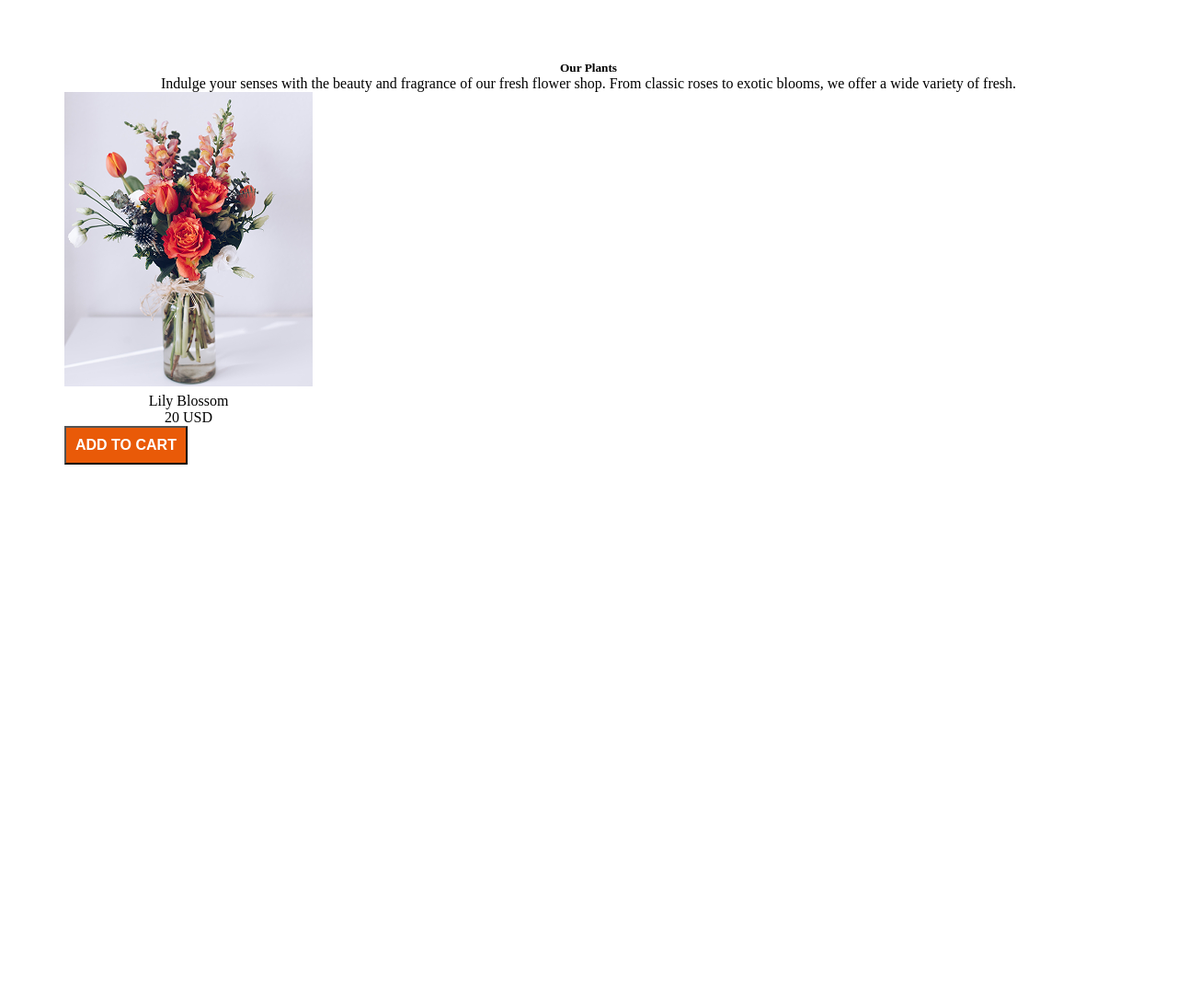
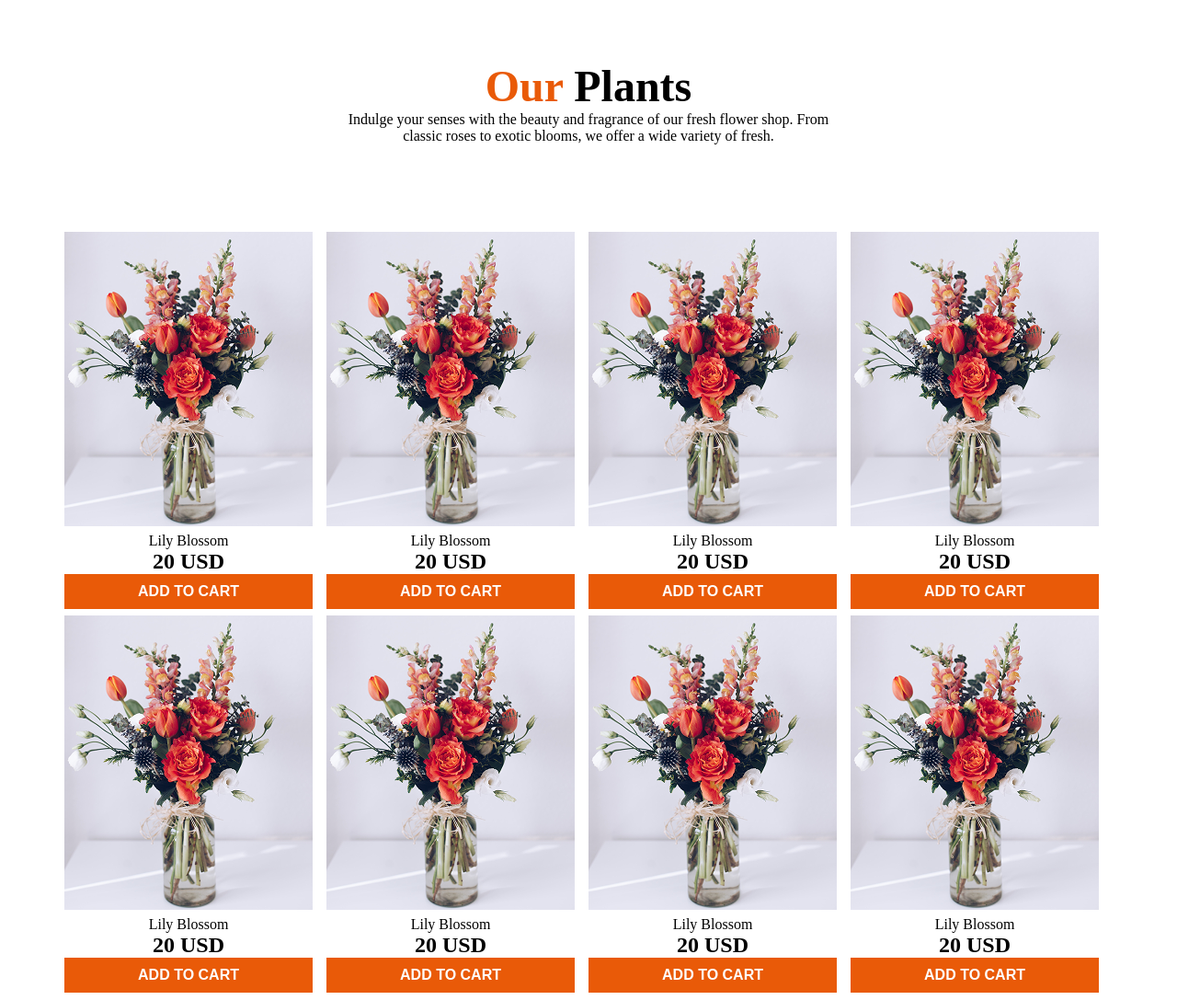
Before and after one commit to Kamran-8674/second-assignment, a plain HTML site: page index.html in a window 1280 px wide. Shown: the part 580-1667 px from the top of the page at 92% size. Before the commit the page ends 1098 px from the top, so only its background shows below. Drawn offline with Linux system fonts and the light colour scheme.

Commit message:
added some cards

```diff
--- a/index.html
+++ b/index.html
@@ -31,14 +31,49 @@
     </header>
     <main>
         <section class="section1">
-            <div class="section1-title">
-                <h5>Our Plants</h5>
-                <p>Indulge your senses with the beauty and fragrance of our fresh flower shop. From classic roses to exotic blooms, we offer a wide variety of fresh.</p>
+            <div class="">
+                <h5 class="section1-title"><span class="primery-color">Our</span>  Plants</h5>
+                <p class="section1-sub-title">Indulge your senses with the beauty and fragrance of our fresh flower shop. From <br> classic roses to exotic blooms, we offer a wide variety of fresh.</p>
             </div>
             <div class="card-container">
                 <div class="card">
                     <img src="assets/sample-flower-image.png" alt="">
-                    <p class="card-title">Lily Blossom <br> 20 USD</p>
+                    <p class="card-title">Lily Blossom <br><span class="card-cost">20 USD</span> </p>
+                    <button class="btn">ADD TO CART</button>
+                </div>
+                <div class="card">
+                    <img src="assets/sample-flower-image.png" alt="">
+                    <p class="card-title">Lily Blossom <br><span class="card-cost">20 USD</span> </p>
+                    <button class="btn">ADD TO CART</button>
+                </div>
+                <div class="card">
+                    <img src="assets/sample-flower-image.png" alt="">
+                    <p class="card-title">Lily Blossom <br><span class="card-cost">20 USD</span> </p>
+                    <button class="btn">ADD TO CART</button>
+                </div>
+                <div class="card">
+                    <img src="assets/sample-flower-image.png" alt="">
+                    <p class="card-title">Lily Blossom <br><span class="card-cost">20 USD</span> </p>
+                    <button class="btn">ADD TO CART</button>
+                </div>
+                <div class="card">
+                    <img src="assets/sample-flower-image.png" alt="">
+                    <p class="card-title">Lily Blossom <br><span class="card-cost">20 USD</span> </p>
+                    <button class="btn">ADD TO CART</button>
+                </div>
+                <div class="card">
+                    <img src="assets/sample-flower-image.png" alt="">
+                    <p class="card-title">Lily Blossom <br><span class="card-cost">20 USD</span> </p>
+                    <button class="btn">ADD TO CART</button>
+                </div>
+                <div class="card">
+                    <img src="assets/sample-flower-image.png" alt="">
+                    <p class="card-title">Lily Blossom <br><span class="card-cost">20 USD</span> </p>
+                    <button class="btn">ADD TO CART</button>
+                </div>
+                <div class="card">
+                    <img src="assets/sample-flower-image.png" alt="">
+                    <p class="card-title">Lily Blossom <br><span class="card-cost">20 USD</span> </p>
                     <button class="btn">ADD TO CART</button>
                 </div>
             </div>
--- a/styles.css
+++ b/styles.css
@@ -46,16 +46,36 @@ h5, p{
 
 .section1-title{
     text-align: center;
+    font-weight: bold;
+    font-size: 3rem;
+}
+.section1-sub-title{
+    text-align: center;
+    /* margin-bottom: 0; */
+}
+.card-container{
+    margin-top: 6rem;
+    display: grid;
+    grid-template-columns: repeat(4,1fr);
+    margin-top: 0;
+    /* margin-top: none; */
 }
 .card{
     width: 270px;
     height: 322px;
+    margin-top: 95px;
 }
 .card-title{
-    font-weight: 400;
+    font-weight: 500;
     text-align: center;
+    font-size: 1rem;
 
 
+
+}
+.card-cost{
+    font-weight: bold;
+    font-size: 1.5rem;
 }
 .btn{
     font-weight:600;
@@ -64,6 +84,8 @@ h5, p{
     background-color: #E95A08;
     padding: 10px;
     color: white;
+    width: 270px;
+    border: none;
 }
 @media  screen and (max-width:576px) {
     .hide-on-mobile{
@@ -72,5 +94,9 @@ h5, p{
     .banner{
         flex-direction: column-reverse;
     }
+    .card-container{
+        display: grid;
+        grid-template-columns: repeat(1,1fr);
+    }
 
 }
```
